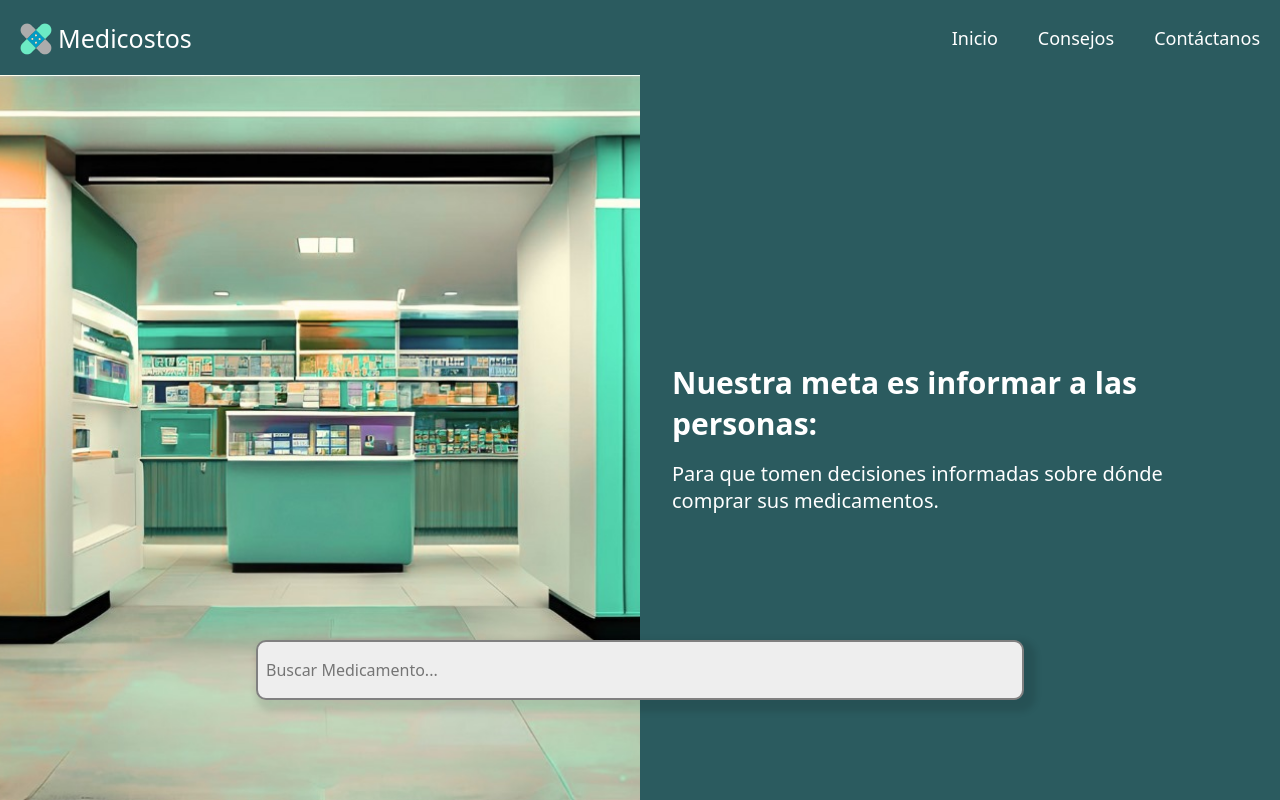
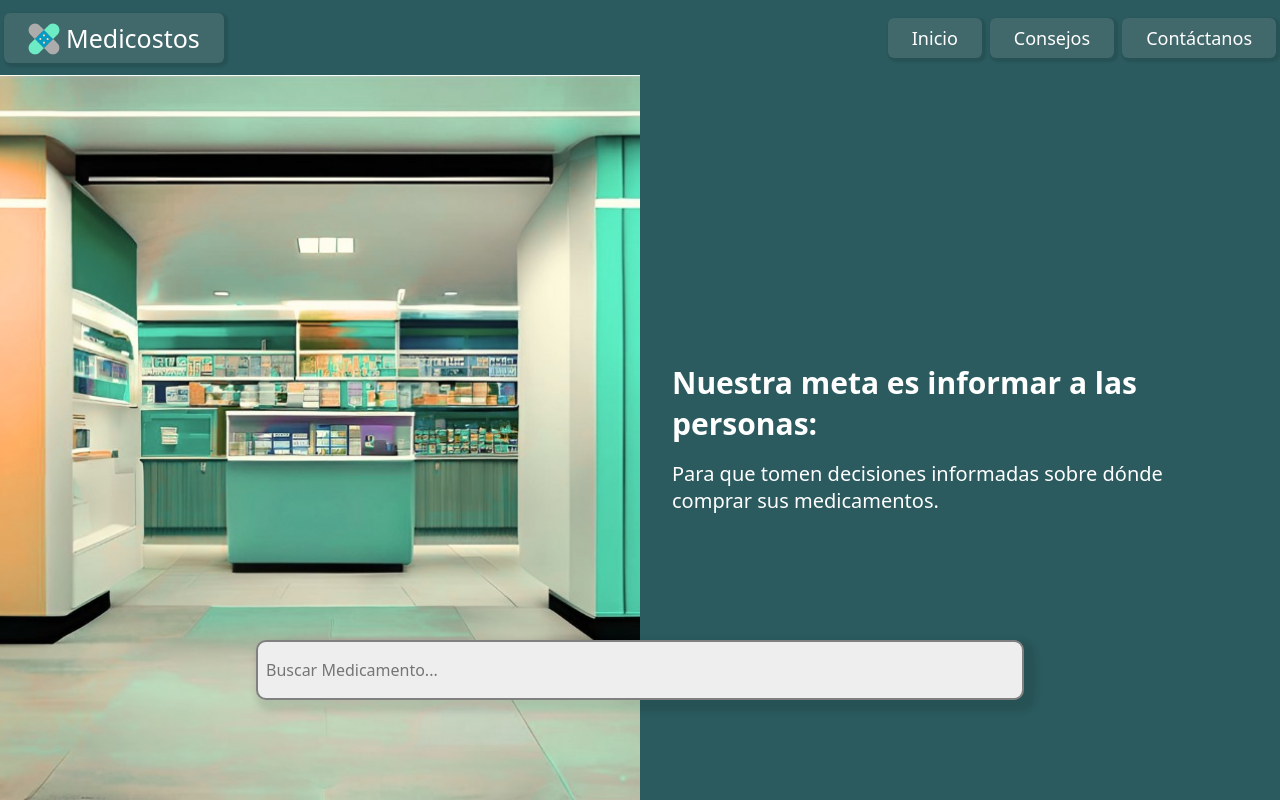
Before and after one commit to ttaxyy/medicostos, a React (Vite) app in the folder medicostos/: page / in a window 1280 px wide. Built offline with nearby package versions, Linux system fonts and the light colour scheme; the HTML template or start-up script is replaced by a standard one.

Commit message:
Cambios Nav

```diff
--- a/medicostos/src/components/NavBar/NavBar.css
+++ b/medicostos/src/components/NavBar/NavBar.css
@@ -13,10 +13,14 @@ header {
 }
 
 header a {
-  padding: 0 20px;
+  padding: 8px 24px;
   text-decoration: none;
   color: white;
   cursor: pointer;
+  background-color: #9b9b9b31;
+  border-radius: 6px;
+  margin: 4px;
+  box-shadow: 2px 2px 2px 2px rgba(0, 0, 0, 0.1);
 }
 
 header a:hover {
```
